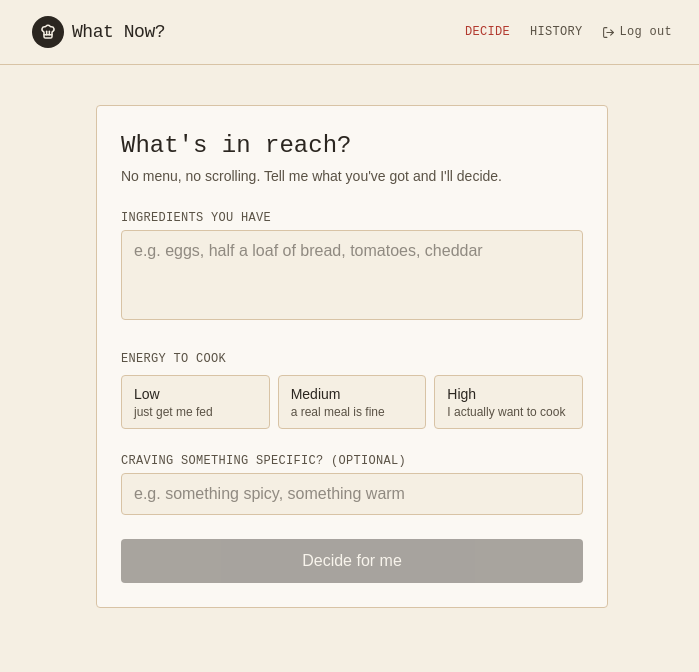
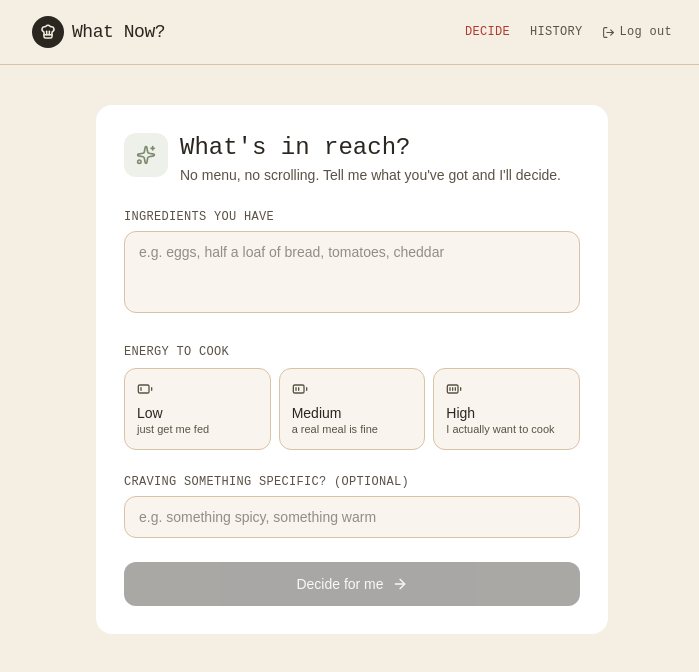
Before and after one commit to sattarmadiha6-del/what-now, a Next.js app: page / in a window 1280 px wide. Shown: the top 672 px of the page, without its empty margins (288-987 px from the left). Built offline with nearby package versions, Linux system fonts and the light colour scheme.

Commit message:
Update CheckinFlow.js

```diff
--- a/src/components/CheckinFlow.js
+++ b/src/components/CheckinFlow.js
@@ -1,11 +1,24 @@
 "use client";
 
 import { useState } from "react";
+import {
+  BatteryLow,
+  BatteryMedium,
+  BatteryFull,
+  Sparkles,
+  ArrowRight,
+  Loader2,
+  AlertCircle,
+  ThumbsDown,
+  ChefHat,
+  RotateCcw,
+  Stamp,
+} from "lucide-react";
 
 const ENERGY_OPTIONS = [
-  { value: "low", label: "Low", hint: "just get me fed" },
-  { value: "medium", label: "Medium", hint: "a real meal is fine" },
-  { value: "high", label: "High", hint: "I actually want to cook" },
+  { value: "low", label: "Low", hint: "just get me fed", Icon: BatteryLow },
+  { value: "medium", label: "Medium", hint: "a real meal is fine", Icon: BatteryMedium },
+  { value: "high", label: "High", hint: "I actually want to cook", Icon: BatteryFull },
 ];
 
 export default function CheckinFlow() {
@@ -90,17 +103,24 @@ export default function CheckinFlow() {
       {stage === "form" && (
         <form
           onSubmit={handleSubmit}
-          className="bg-white/60 border border-clay rounded-sm p-6 space-y-6"
+          className="animate-card-in bg-white rounded-2xl card-shadow-lg p-7 space-y-6"
         >
-          <div>
-            <p className="font-card text-2xl mb-1">What&apos;s in reach?</p>
-            <p className="text-sm text-ink-soft">
-              No menu, no scrolling. Tell me what you&apos;ve got and I&apos;ll decide.
-            </p>
+          <div className="flex items-start gap-3">
+            <span className="flex-shrink-0 flex items-center justify-center w-11 h-11 rounded-xl bg-sage-dim text-sage">
+              <Sparkles size={20} />
+            </span>
+            <div>
+              <p className="font-card text-2xl leading-tight">
+                What&apos;s in reach?
+              </p>
+              <p className="text-sm text-ink-soft mt-0.5">
+                No menu, no scrolling. Tell me what you&apos;ve got and I&apos;ll decide.
+              </p>
+            </div>
           </div>
 
           <div>
-            <label className="block font-meta text-xs uppercase tracking-wide text-ink-soft mb-1">
+            <label className="block font-meta text-xs uppercase tracking-wide text-ink-soft mb-1.5">
               Ingredients you have
             </label>
             <textarea
@@ -109,7 +129,7 @@ export default function CheckinFlow() {
               value={ingredients}
               onChange={(e) => setIngredients(e.target.value)}
               placeholder="e.g. eggs, half a loaf of bread, tomatoes, cheddar"
-              className="w-full border border-clay bg-cream rounded-sm px-3 py-2 focus:outline-none focus:ring-2 focus:ring-sage resize-none"
+              className="w-full border border-clay bg-cream/60 rounded-xl px-3.5 py-2.5 text-sm focus:outline-none focus:ring-2 focus:ring-sage focus:border-sage resize-none transition-shadow"
             />
           </div>
 
@@ -123,21 +143,27 @@ export default function CheckinFlow() {
                   type="button"
                   key={opt.value}
                   onClick={() => setEnergy(opt.value)}
-                  className={`rounded-sm border px-3 py-2 text-left transition-colors ${
+                  className={`rounded-xl border px-3 py-3 text-left transition-all ${
                     energy === opt.value
-                      ? "border-sage bg-sage-dim"
-                      : "border-clay bg-cream hover:border-sage"
+                      ? "border-sage bg-sage-dim ring-1 ring-sage"
+                      : "border-clay bg-cream/60 hover:border-sage/60"
                   }`}
                 >
-                  <div className="font-medium text-sm">{opt.label}</div>
-                  <div className="text-xs text-ink-soft">{opt.hint}</div>
+                  <opt.Icon
+                    size={16}
+                    className={energy === opt.value ? "text-sage" : "text-ink-soft"}
+                  />
+                  <div className="font-medium text-sm mt-1.5">{opt.label}</div>
+                  <div className="text-[11px] text-ink-soft leading-tight">
+                    {opt.hint}
+                  </div>
                 </button>
               ))}
             </div>
           </div>
 
           <div>
-            <label className="block font-meta text-xs uppercase tracking-wide text-ink-soft mb-1">
+            <label className="block font-meta text-xs uppercase tracking-wide text-ink-soft mb-1.5">
               Craving something specific? (optional)
             </label>
             <input
@@ -145,35 +171,37 @@ export default function CheckinFlow() {
               value={craving}
               onChange={(e) => setCraving(e.target.value)}
               placeholder="e.g. something spicy, something warm"
-              className="w-full border border-clay bg-cream rounded-sm px-3 py-2 focus:outline-none focus:ring-2 focus:ring-sage"
+              className="w-full border border-clay bg-cream/60 rounded-xl px-3.5 py-2.5 text-sm focus:outline-none focus:ring-2 focus:ring-sage focus:border-sage transition-shadow"
             />
           </div>
 
           <button
             type="submit"
             disabled={!ingredients.trim() || !energy}
-            className="w-full bg-ink text-cream rounded-sm py-2.5 font-medium hover:bg-ink-soft transition-colors disabled:opacity-40 disabled:cursor-not-allowed"
+            className="w-full flex items-center justify-center gap-2 bg-ink text-cream rounded-xl py-3 font-medium text-sm hover:bg-stamp transition-colors disabled:opacity-40 disabled:cursor-not-allowed disabled:hover:bg-ink"
           >
             Decide for me
+            <ArrowRight size={16} />
           </button>
         </form>
       )}
 
       {stage === "loading" && (
-        <div className="bg-white/60 border border-clay rounded-sm p-10 text-center">
-          <p className="font-card text-lg animate-pulse">
-            Thinking, not scrolling…
-          </p>
+        <div className="animate-card-in bg-white rounded-2xl card-shadow p-12 text-center">
+          <Loader2 className="animate-spin mx-auto mb-3 text-sage" size={28} />
+          <p className="font-card text-lg">Thinking, not scrolling…</p>
         </div>
       )}
 
       {stage === "error" && (
-        <div className="bg-white/60 border border-stamp rounded-sm p-6 text-center space-y-4">
+        <div className="animate-card-in bg-white rounded-2xl card-shadow border border-stamp/30 p-7 text-center space-y-4">
+          <AlertCircle className="mx-auto text-stamp" size={28} />
           <p className="text-stamp text-sm">{errorMsg}</p>
           <button
             onClick={() => requestRecommendation(sessionId)}
-            className="bg-ink text-cream rounded-sm px-4 py-2 text-sm hover:bg-ink-soft transition-colors"
+            className="inline-flex items-center gap-2 bg-ink text-cream rounded-xl px-4 py-2.5 text-sm hover:bg-stamp transition-colors"
           >
+            <RotateCcw size={14} />
             Try again
           </button>
         </div>
@@ -181,19 +209,22 @@ export default function CheckinFlow() {
 
       {stage === "result" && checkin && (
         <div className="space-y-4">
-          <div className="relative bg-white border border-clay rounded-sm p-7">
+          <div className="animate-card-in relative bg-white rounded-2xl card-shadow-lg p-7 overflow-hidden">
+            <div className="absolute left-0 top-8 bottom-8 w-1 rounded-r bg-sage" />
             {decided && (
-              <div className="absolute top-5 right-5 border-2 border-stamp text-stamp font-card text-xs tracking-widest uppercase px-3 py-1 rotate-6 rounded-sm select-none">
+              <div className="animate-stamp-in absolute top-6 right-6 flex items-center gap-1.5 border-2 border-stamp text-stamp font-card text-xs tracking-widest uppercase px-3 py-1.5 rotate-6 rounded-md select-none">
+                <Stamp size={13} />
                 Decided
               </div>
             )}
-            <p className="font-meta text-xs uppercase tracking-widest text-sage mb-3">
+            <p className="font-meta text-xs uppercase tracking-widest text-sage mb-3 flex items-center gap-1.5">
+              <ChefHat size={13} />
               Today&apos;s pick
             </p>
-            <h2 className="font-card text-2xl mb-3 pr-24">
+            <h2 className="font-card text-2xl mb-3 pr-20">
               {checkin.dish_name}
             </h2>
-            <p className="text-ink-soft text-sm italic mb-6">
+            <p className="text-ink-soft text-sm italic mb-6 border-l-2 border-clay pl-3">
               {checkin.dish_reason}
             </p>
             <p className="font-meta text-xs uppercase tracking-wide text-ink-soft mb-2">
@@ -208,13 +239,14 @@ export default function CheckinFlow() {
             <div className="flex gap-3">
               <button
                 onClick={handleReject}
-                className="flex-1 border border-clay rounded-sm py-2.5 text-sm hover:border-stamp hover:text-stamp transition-colors"
+                className="flex-1 flex items-center justify-center gap-2 border border-clay bg-white rounded-xl py-3 text-sm hover:border-stamp hover:text-stamp transition-colors"
               >
+                <ThumbsDown size={15} />
                 Not feeling it
               </button>
               <button
                 onClick={handleAccept}
-                className="flex-1 bg-sage text-cream rounded-sm py-2.5 text-sm font-medium hover:opacity-90 transition-opacity"
+                className="flex-1 flex items-center justify-center gap-2 bg-sage text-cream rounded-xl py-3 text-sm font-medium hover:opacity-90 transition-opacity"
               >
                 I&apos;ll make this
               </button>
@@ -224,14 +256,15 @@ export default function CheckinFlow() {
           {decided && (
             <button
               onClick={startOver}
-              className="w-full border border-clay rounded-sm py-2.5 text-sm hover:border-sage transition-colors"
+              className="w-full flex items-center justify-center gap-2 border border-clay bg-white rounded-xl py-3 text-sm hover:border-sage transition-colors"
             >
+              <RotateCcw size={15} />
               New check-in
             </button>
           )}
 
           {rejectedNames.length > 0 && (
-            <div className="text-xs text-ink-soft font-meta">
+            <div className="text-xs text-ink-soft font-meta bg-white/60 rounded-xl px-3.5 py-2.5 border border-clay">
               <span className="uppercase tracking-wide">Not today: </span>
               {rejectedNames.map((name, i) => (
                 <span key={i} className="line-through mr-2">
```
